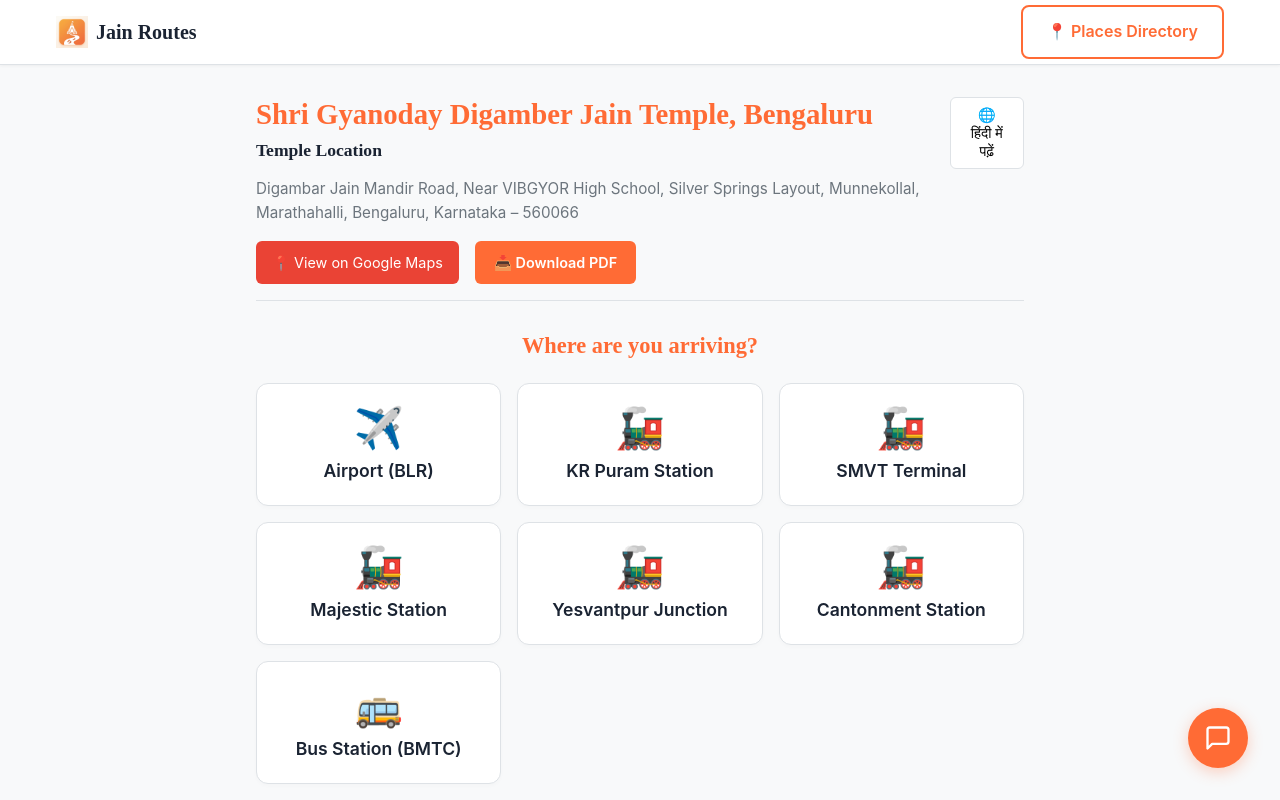
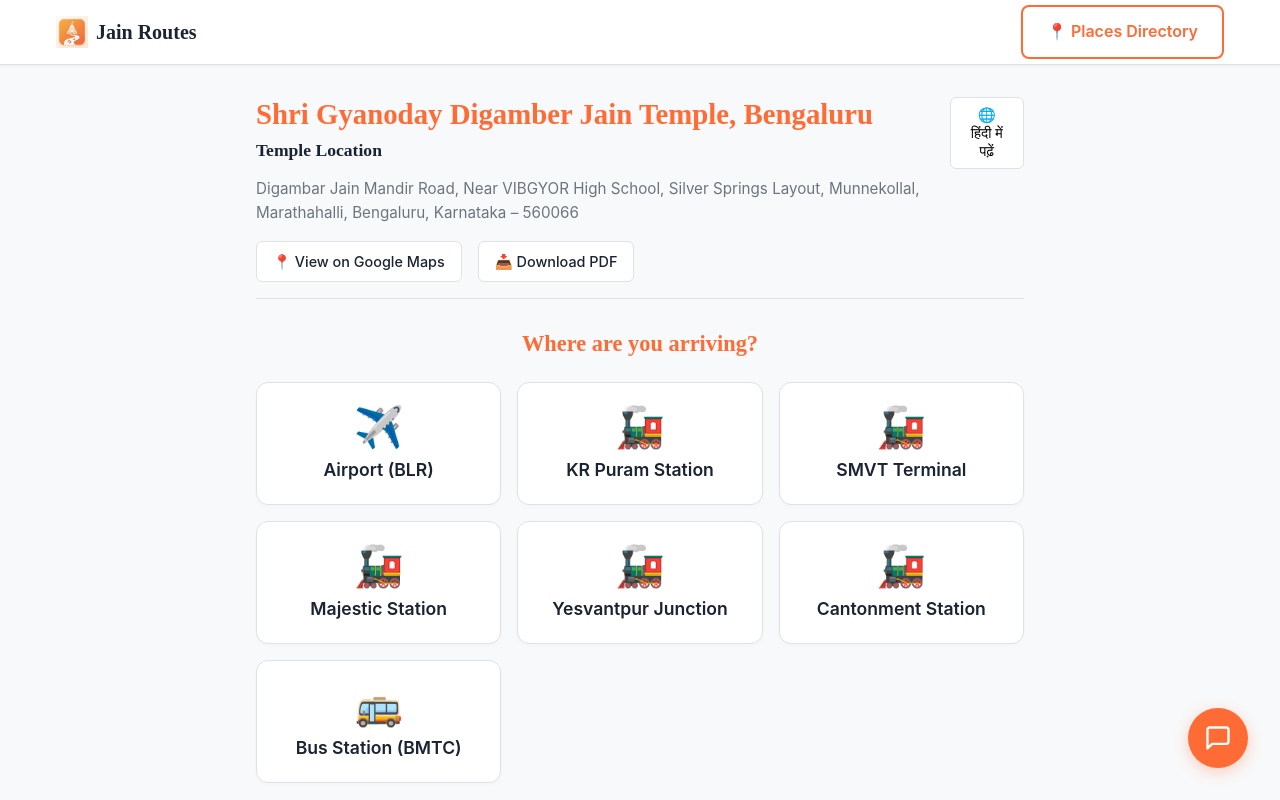
Before and after one commit to cjchirag7/jain-tirth-itineraries, a Next.js app: page /gyanoday-travel-guide in a window 1280 px wide. Shown: the top 800 px of the page. Built offline with nearby package versions, Linux system fonts and the light colour scheme.

Commit message:
Update button colors

```diff
--- a/src/app/gyanoday-travel-guide/page.module.css
+++ b/src/app/gyanoday-travel-guide/page.module.css
@@ -69,27 +69,9 @@
 }
 
 .downloadBtn {
-  background: var(--primary);
-  color: white;
-  padding: 0.6rem 1.2rem;
-  border-radius: 6px;
-  text-decoration: none;
-  font-weight: 600;
-  font-size: 0.9rem;
-  display: inline-flex;
-  align-items: center;
-  gap: 0.5rem;
-  transition: opacity 0.2s;
-  border: none;
-}
-
-.downloadBtn:hover {
-  opacity: 0.9;
-}
-
-.mapsBtn {
-  background: #ea4335;
-  color: white;
+  background: white;
+  color: var(--secondary);
+  border: 1px solid var(--border);
   padding: 0.5rem 1rem;
   border-radius: 6px;
   text-decoration: none;
@@ -97,10 +79,33 @@
   display: inline-flex;
   align-items: center;
   gap: 0.5rem;
+  font-weight: 500;
+  transition: all 0.2s;
+}
+
+.downloadBtn:hover {
+  background: var(--bg-hover);
+  border-color: var(--primary);
+}
+
+.mapsBtn {
+  background: white;
+  color: var(--secondary);
+  border: 1px solid var(--border);
+  padding: 0.5rem 1rem;
+  border-radius: 6px;
+  text-decoration: none;
+  font-size: 0.9rem;
+  display: inline-flex;
+  align-items: center;
+  gap: 0.5rem;
+  font-weight: 500;
+  transition: all 0.2s;
 }
 
 .mapsBtn:hover {
-  opacity: 0.9;
+  background: var(--bg-hover);
+  border-color: var(--primary);
 }
 
 .section {
@@ -161,20 +166,21 @@
 }
 
 .optionBlock {
-  margin-bottom: 1.5rem;
-  padding-bottom: 1.5rem;
-  border-bottom: 1px dashed var(--border);
+  background: #f8fafc;
+  border: 1px solid var(--border);
+  border-left: 4px solid var(--primary);
+  border-radius: 8px;
+  padding: 1.25rem;
+  margin-bottom: 1rem;
 }
 
 .optionBlock:last-child {
   margin-bottom: 0;
-  padding-bottom: 0;
-  border-bottom: none;
 }
 
 .optionTitle {
-  font-size: 1.1rem;
-  color: var(--secondary);
+  font-size: 1.15rem;
+  color: var(--primary);
   font-weight: 600;
   margin: 0 0 0.5rem 0;
 }
```
